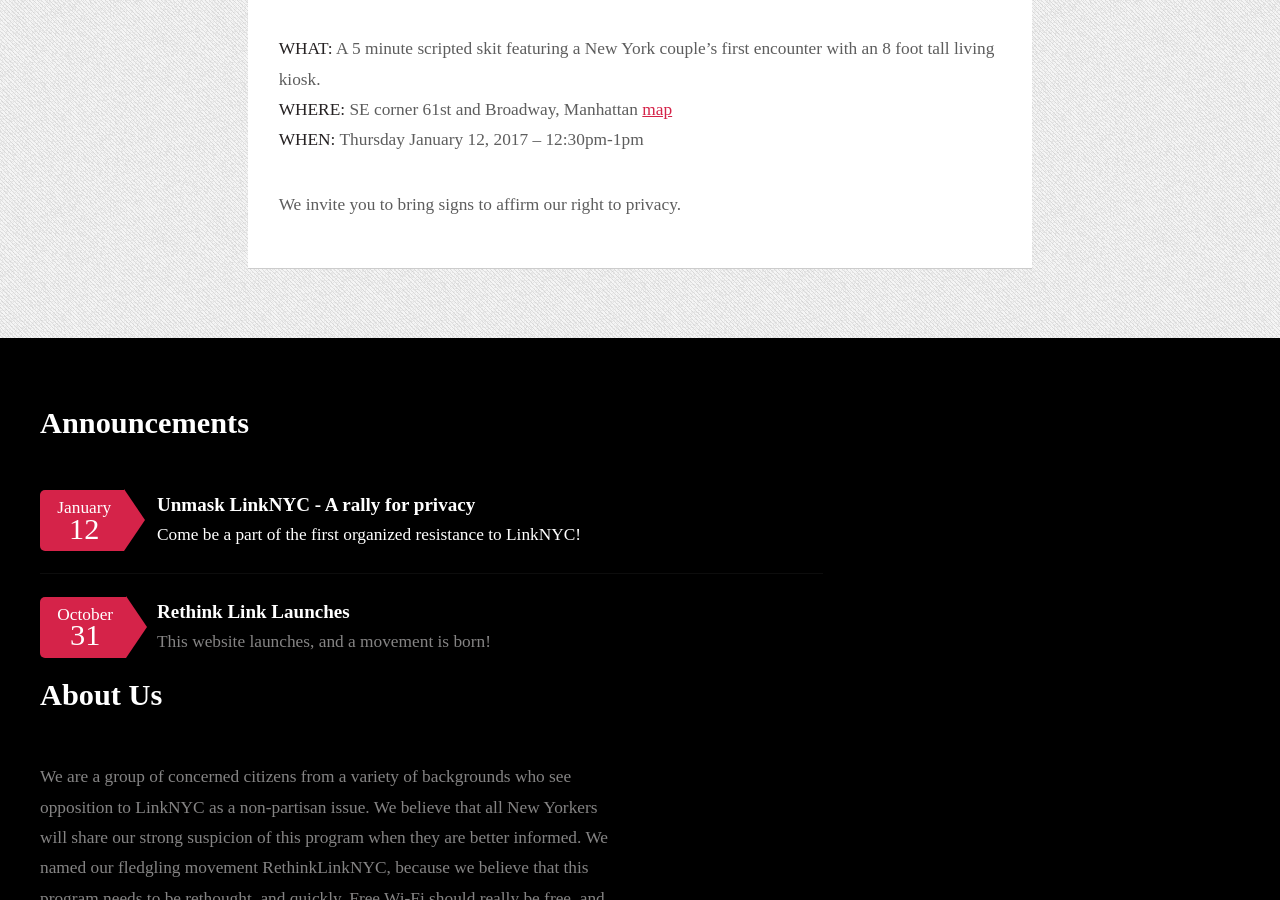
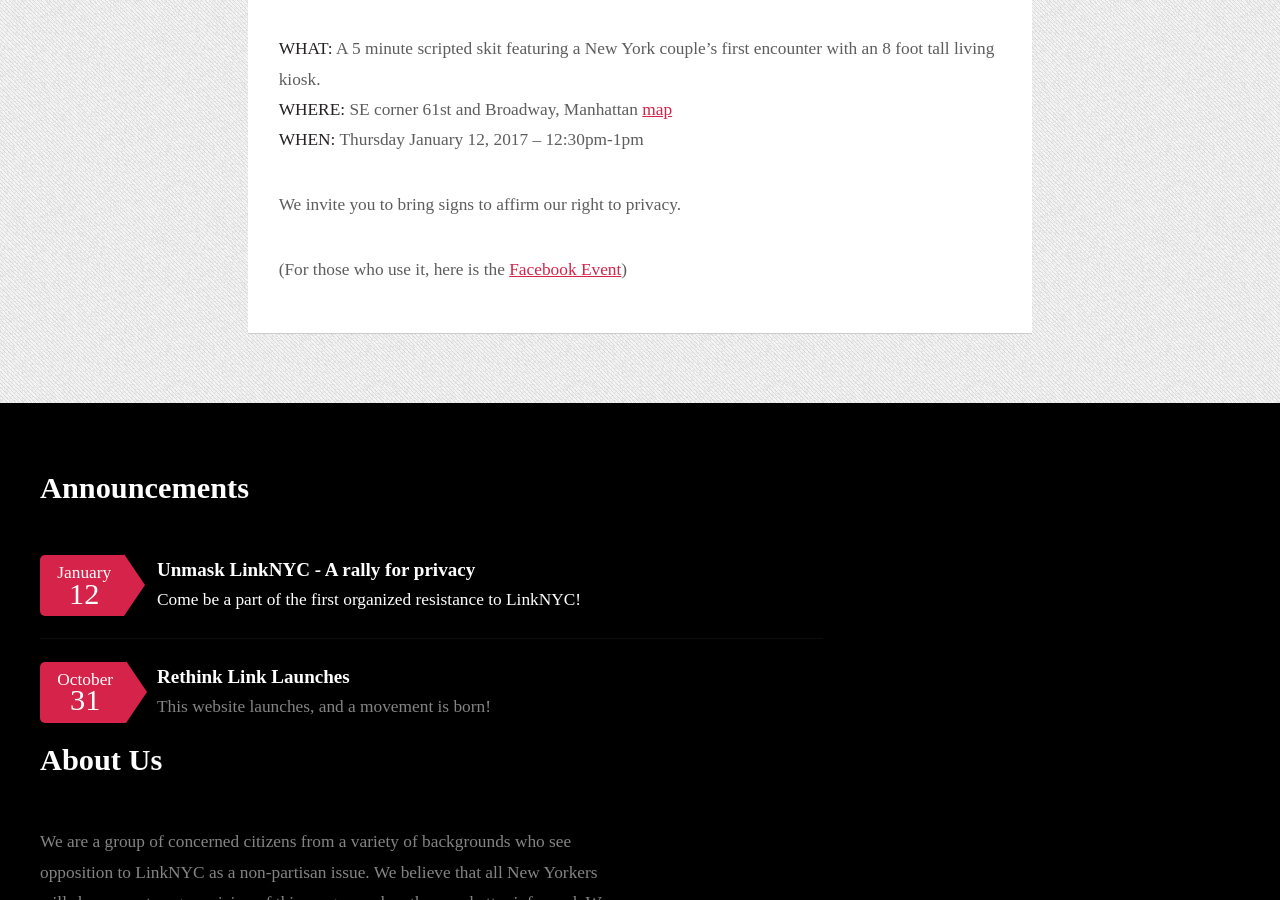
Before and after one commit to rethinklinknyc/rethinklinknyc.github.io, a Jekyll site: the page built from _posts/2017-01-12-rally-for-privacy.md, in a window 1280 px wide and 900 px high, scrolled down 2301 px. Built offline with Jekyll 4.4.1, drawn with Linux system fonts in a browser that asks for light colours; some web fonts are replaced.

Commit message:
Update 2017-01-12-rally-for-privacy.md

```diff
--- a/_posts/2017-01-12-rally-for-privacy.md
+++ b/_posts/2017-01-12-rally-for-privacy.md
@@ -17,3 +17,5 @@
 **WHEN:**     Thursday January 12, 2017 -- 12:30pm-1pm<br>
 
 We invite you to bring signs to affirm our right to privacy.
+
+(For those who use it, here is the [Facebook Event](https://www.facebook.com/events/405785936420212/))
```
